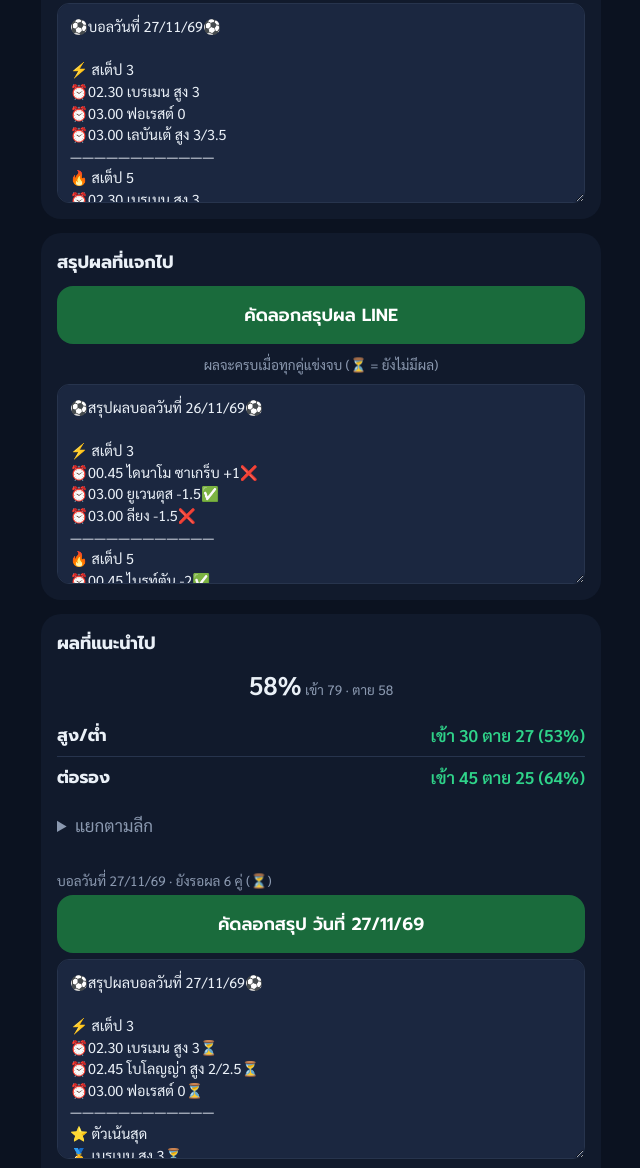
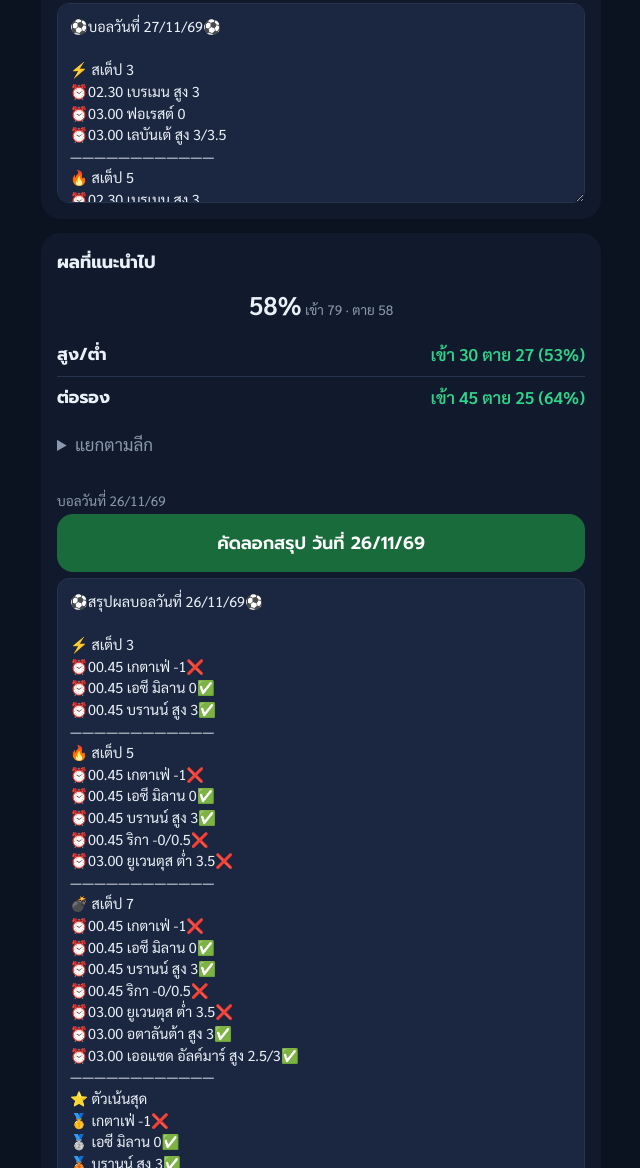
Before and after one commit to jayperlikemt18-droid/ballauto, a plain HTML site: page index.html in a window 1280 px wide. Shown: the part 2517-3685 px from the top of the page, without its empty margins (319-959 px from the left). Drawn offline with Linux system fonts and the light colour scheme.

Commit message:
Add files via upload

```diff
--- a/index.html
+++ b/index.html
@@ -221,10 +221,11 @@ textarea { width: 100%; min-height: 200px; background: var(--tile); color: var(-
     if (lr) by += '<details style="margin-top:6px"><summary style="cursor:pointer;color:var(--muted);padding:8px 0">แยกตามลีก</summary>' + lr + '</details>';
     document.getElementById("hby").innerHTML = by;
     var H = ALL.slice(-15).reverse(), last = "";
-    if (d.sums && d.sums.length) {
-      document.getElementById("hlist").innerHTML = d.sums.map(function (x, i) {
+    if (d.sums && d.sums.some(function (x) { return /[✅❌➗]/.test(x.text); })) {
+      var SM = d.sums.filter(function (x) { return /[✅❌➗]/.test(x.text); });
+      document.getElementById("hlist").innerHTML = SM.map(function (x, i) {
         return '<div style="margin-top:14px"><div style="color:var(--muted);font-size:.85rem;padding-bottom:4px">บอลวันที่ ' + esc(x.date) + (x.pending ? ' · ยังรอผล ' + x.pending + ' คู่ (⏳)' : '') +
-          '</div><button class="btn sumcp" type="button" data-i="' + i + '">คัดลอกสรุป วันที่ ' + esc(x.date) + '</button><textarea id="sx' + i + '" readonly aria-label="สรุปผล" style="margin-top:6px">' + esc(x.text) + '</textarea></div>';
+          '</div><button class="btn sumcp" type="button" data-i="' + i + '">คัดลอกสรุป วันที่ ' + esc(x.date) + '</button><textarea id="sx' + i + '" readonly aria-label="สรุปผล" style="margin-top:6px;height:' + (x.text.split('\n').length * 1.9 + 2) + 'em">' + esc(x.text) + '</textarea></div>';
       }).join("");
       document.getElementById("hist").hidden = false;
       return;
@@ -252,7 +253,7 @@ textarea { width: 100%; min-height: 200px; background: var(--tile); color: var(-
     else { recompute(); draw(); }
     history(d);
     var sb = document.getElementById("sumbox");
-    if (d.summary && d.summary.text) { sb.hidden = false; document.getElementById("sumtxt").value = d.summary.text; } else { sb.hidden = true; }
+    if (!(d.sums && d.sums.length) && d.summary && d.summary.text) { sb.hidden = false; document.getElementById("sumtxt").value = d.summary.text; } else { sb.hidden = true; }
   }
 
   function makeImage() {
@@ -286,7 +287,15 @@ textarea { width: 100%; min-height: 200px; background: var(--tile); color: var(-
     try { Promise.all([document.fonts.load('700 46px Prompt'), document.fonts.load('600 40px Prompt')]).then(go, go); } catch (e) { go(); }
   });
 
-  fetch("names.json").then(function (r) { return r.json(); }).catch(function () { return {}; }).then(function (n) { TH = n; return fetch("data.json?" + Date.now()); }).then(function (r) { return r.json(); }).then(render).catch(function () {
+  fetch("names.json").then(function (r) { return r.json(); }).catch(function () { return {}; }).then(function (n) { TH = n; return fetch("data.json?" + Date.now()); }).then(function (r) { return r.json(); }).then(function (d) {
+    return fetch("manual.json?" + Date.now()).then(function (r) { return r.ok ? r.json() : {}; }).catch(function () { return {}; }).then(function (mn) {
+      d.sums = (d.sums || []).map(function (x) { return mn[x.date] ? { date: x.date, text: mn[x.date], pending: 0 } : x; });
+      Object.keys(mn).forEach(function (k) { if (!d.sums.some(function (x) { return x.date === k; })) d.sums.push({ date: k, text: mn[k], pending: 0 }); });
+      d.sums.sort(function (a, b) { return 0; });
+      if (d.summary && mn[d.summary.date]) d.summary = null;
+      return d;
+    });
+  }).then(render).catch(function () {
     list.innerHTML = '<p class="note">ยังไม่มีข้อมูล รอให้ระบบรันครั้งแรก</p>';
   });
   document.getElementById("hlist").addEventListener("click", function (ev) {
--- /dev/null
+++ b/manual.json
@@ -0,0 +1,3 @@
+{
+ "26/11/69": "⚽️สรุปผลบอลวันที่ 26/11/69⚽️\n\n⚡ สเต็ป 3\n⏰00.45 เกตาเฟ่ -1❌\n⏰00.45 เอซี มิลาน 0✅\n⏰00.45 บรานน์ สูง 3✅\n————————————\n🔥 สเต็ป 5\n⏰00.45 เกตาเฟ่ -1❌\n⏰00.45 เอซี มิลาน 0✅\n⏰00.45 บรานน์ สูง 3✅\n⏰00.45 ริกา -0/0.5❌\n⏰03.00 ยูเวนตุส ต่ำ 3.5❌\n————————————\n💣 สเต็ป 7\n⏰00.45 เกตาเฟ่ -1❌\n⏰00.45 เอซี มิลาน 0✅\n⏰00.45 บรานน์ สูง 3✅\n⏰00.45 ริกา -0/0.5❌\n⏰03.00 ยูเวนตุส ต่ำ 3.5❌\n⏰03.00 อตาลันต้า สูง 3✅\n⏰03.00 เออแซด อัลค์มาร์ สูง 2.5/3✅\n————————————\n⭐ ตัวเน้นสุด\n🥇 เกตาเฟ่ -1❌\n🥈 เอซี มิลาน 0✅\n🥉 บรานน์ สูง 3✅"
+}
```
